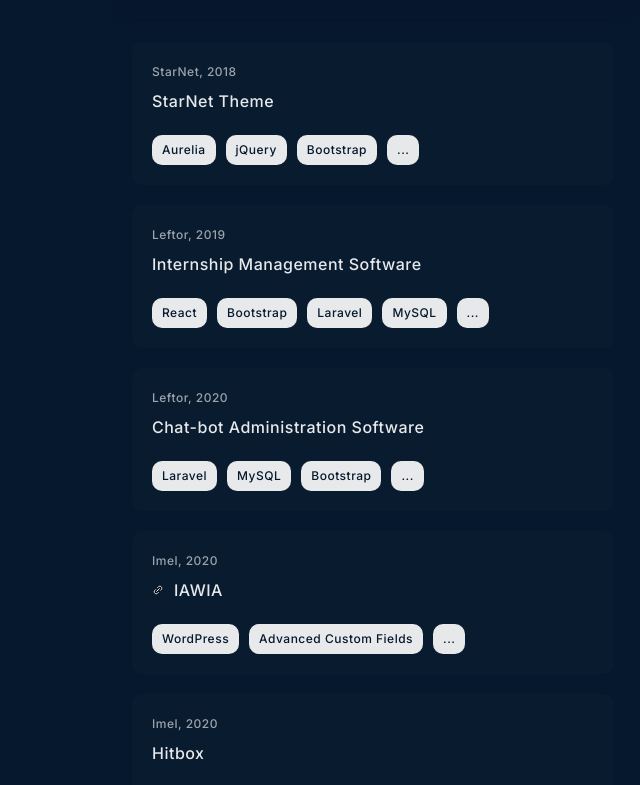
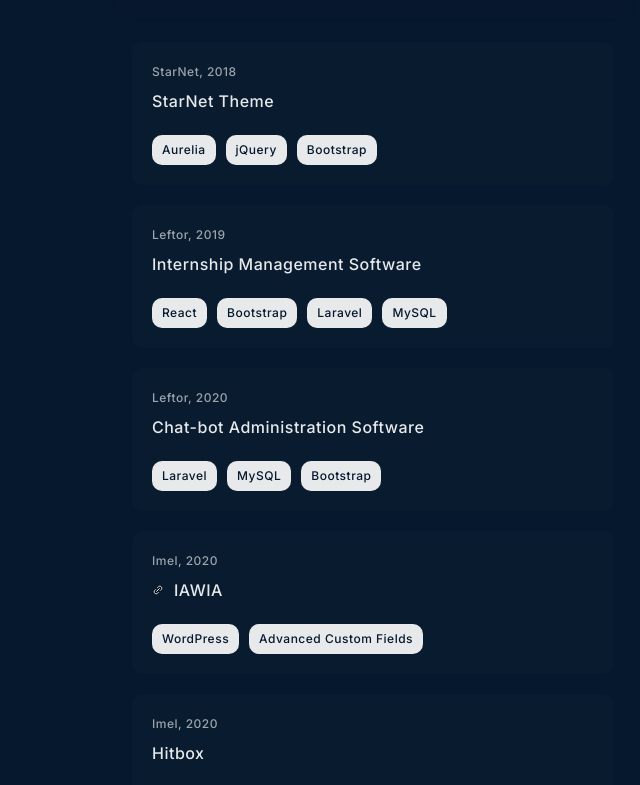
Before and after one commit to almir-hrstic/portfolio, a Next.js app: page / in a window 1280 px wide. Shown: the part 2160-2945 px from the top of the page, without its empty margins (508-1148 px from the left). Built offline with nearby package versions, Linux system fonts and the light colour scheme.

Commit message:
2.01.2024

```diff
--- a/public/page.json
+++ b/public/page.json
@@ -268,7 +268,7 @@
         },
         {
           "url": "https://almir-hrstic.github.io/portfolio",
-          "overline": "Standalone, 2023",
+          "overline": "Personal, 2023",
           "title": "Portfolio",
           "tags": [
             "React",
--- a/src/components/entry/content.js
+++ b/src/components/entry/content.js
@@ -59,10 +59,6 @@
             ))
           }
 
-          <span className={styles.root__tag} key={tags.length}>
-            ...
-          </span>
-
         </div>
 
       }
```
